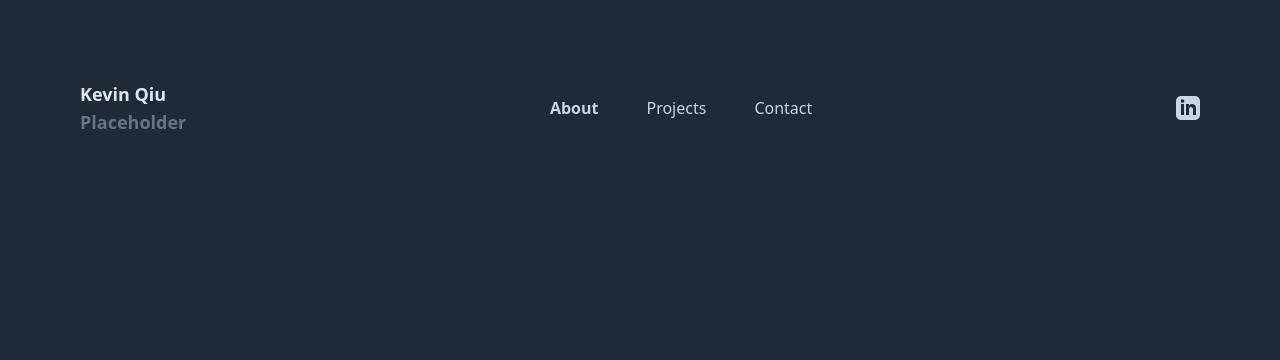
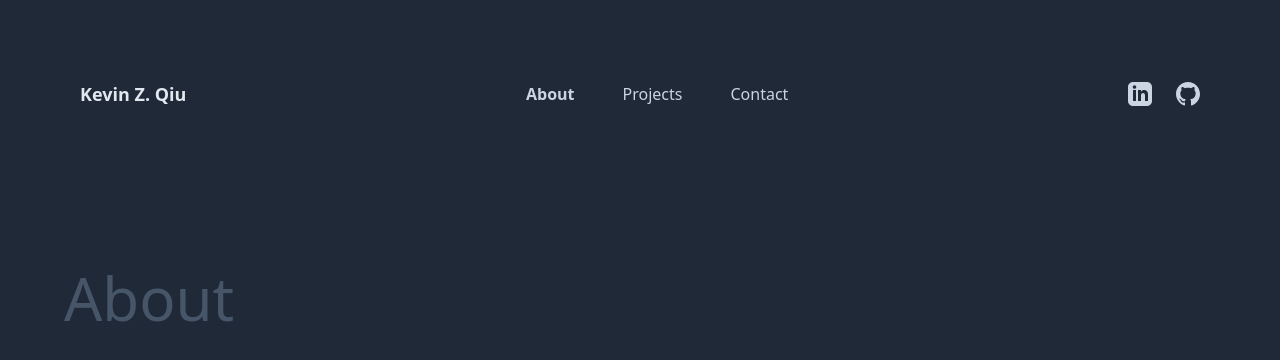
Before and after one commit to kzqiu/portfolio, a Next.js app: page /about in a window 1280 px wide. Shown: the top 360 px of the page. Built offline with nearby package versions, Linux system fonts and the light colour scheme.

Commit message:
Added Github link and updated different pages.

```diff
--- a/components/navbar.js
+++ b/components/navbar.js
@@ -2,15 +2,15 @@ import Link from "next/link";
 import { useRouter } from "next/router";
 
 export default function Navbar() {
-    const router = useRouter()
+    const router = useRouter();
     return (
         <div className="max-w-6xl mx-auto px-4 py-10 md:py-20">
             <div className="flex justify-between items-center">
                 <Link href="../">
                     <a>
                         <div className="flex flex-col">
-                            <h1 className="text-lg font-semibold text-slate-200 hover:text-gray-500">Kevin Qiu</h1>
-                            <h1 className="text-lg font-semibold text-gray-500">Placeholder</h1>
+                            <h1 className="text-lg font-semibold text-slate-200">Kevin Z. Qiu</h1>
+                            {/* <h1 className="text-lg font-semibold text-gray-500">Placeholder</h1> */}
                         </div>
                     </a>
                 </Link>
@@ -25,9 +25,12 @@ export default function Navbar() {
                         <a className={`text-base text-slate-300 hover:text-gray-500 ${router.asPath === "/contact" ? "font-bold" : "font-medium"}`}>Contact</a>
                     </Link>
                 </div>
-                <div className="space-x-8">
+                <div className="space-x-6 flex flex-row items-center">
                     <a href="https://www.linkedin.com/in/kevinzqiu/">
-                        <svg className="fill-slate-300 hover:text-gray-500" xmlns="http://www.w3.org/2000/svg" width="24" height="24" viewBox="0 0 24 24"><path d="M19 0h-14c-2.761 0-5 2.239-5 5v14c0 2.761 2.239 5 5 5h14c2.762 0 5-2.239 5-5v-14c0-2.761-2.238-5-5-5zm-11 19h-3v-11h3v11zm-1.5-12.268c-.966 0-1.75-.79-1.75-1.764s.784-1.764 1.75-1.764 1.75.79 1.75 1.764-.783 1.764-1.75 1.764zm13.5 12.268h-3v-5.604c0-3.368-4-3.113-4 0v5.604h-3v-11h3v1.765c1.396-2.586 7-2.777 7 2.476v6.759z"/></svg>
+                        <svg className="fill-slate-300" xmlns="http://www.w3.org/2000/svg" width="24" height="24" viewBox="0 0 24 24"><path d="M19 0h-14c-2.761 0-5 2.239-5 5v14c0 2.761 2.239 5 5 5h14c2.762 0 5-2.239 5-5v-14c0-2.761-2.238-5-5-5zm-11 19h-3v-11h3v11zm-1.5-12.268c-.966 0-1.75-.79-1.75-1.764s.784-1.764 1.75-1.764 1.75.79 1.75 1.764-.783 1.764-1.75 1.764zm13.5 12.268h-3v-5.604c0-3.368-4-3.113-4 0v5.604h-3v-11h3v1.765c1.396-2.586 7-2.777 7 2.476v6.759z"/></svg>
+                    </a>
+                    <a href="https://github.com/kzqiu">
+                        <svg className="fill-slate-300" xmlns="http://www.w3.org/2000/svg" width="24" height="24" viewBox="0 0 24 24"><path d="M12 0c-6.626 0-12 5.373-12 12 0 5.302 3.438 9.8 8.207 11.387.599.111.793-.261.793-.577v-2.234c-3.338.726-4.033-1.416-4.033-1.416-.546-1.387-1.333-1.756-1.333-1.756-1.089-.745.083-.729.083-.729 1.205.084 1.839 1.237 1.839 1.237 1.07 1.834 2.807 1.304 3.492.997.107-.775.418-1.305.762-1.604-2.665-.305-5.467-1.334-5.467-5.931 0-1.311.469-2.381 1.236-3.221-.124-.303-.535-1.524.117-3.176 0 0 1.008-.322 3.301 1.23.957-.266 1.983-.399 3.003-.404 1.02.005 2.047.138 3.006.404 2.291-1.552 3.297-1.23 3.297-1.23.653 1.653.242 2.874.118 3.176.77.84 1.235 1.911 1.235 3.221 0 4.609-2.807 5.624-5.479 5.921.43.372.823 1.102.823 2.222v3.293c0 .319.192.694.801.576 4.765-1.589 8.199-6.086 8.199-11.386 0-6.627-5.373-12-12-12z"/></svg>
                     </a>
                 </div>
             </div>
--- a/pages/about.js
+++ b/pages/about.js
@@ -3,6 +3,10 @@ import SuperContainer from "../components/supercontainer";
 export default function About() {
     return (
         <SuperContainer>
+            <div className="flex flex-col max-w-6xl mx-auto py-20">
+                <h1 className="text-6xl text-slate-600">About</h1>
+                <p className=""></p>
+            </div>
         </SuperContainer>
     );
 }
--- a/pages/index.js
+++ b/pages/index.js
@@ -2,12 +2,12 @@ import SuperContainer from '../components/supercontainer';
 
 export default function Home() {
     return (
-    <SuperContainer>
-        <div className="flex flex-row max-w-6xl mx-auto py-20">
-            <div className="flex flex-col text-6xl text-slate-600">
-                <h1>Page under construction...</h1>
+        <SuperContainer>
+            <div className="flex flex-row max-w-6xl mx-auto py-20">
+                <div className="flex flex-col">
+                    <h1 className="text-6xl text-slate-600">Page under construction...</h1>
+                </div>
             </div>
-        </div>
-    </SuperContainer>
+        </SuperContainer>
     );
 }
```
Also changed, not shown: 1 other file (tests, documents, lock files or other folders).
